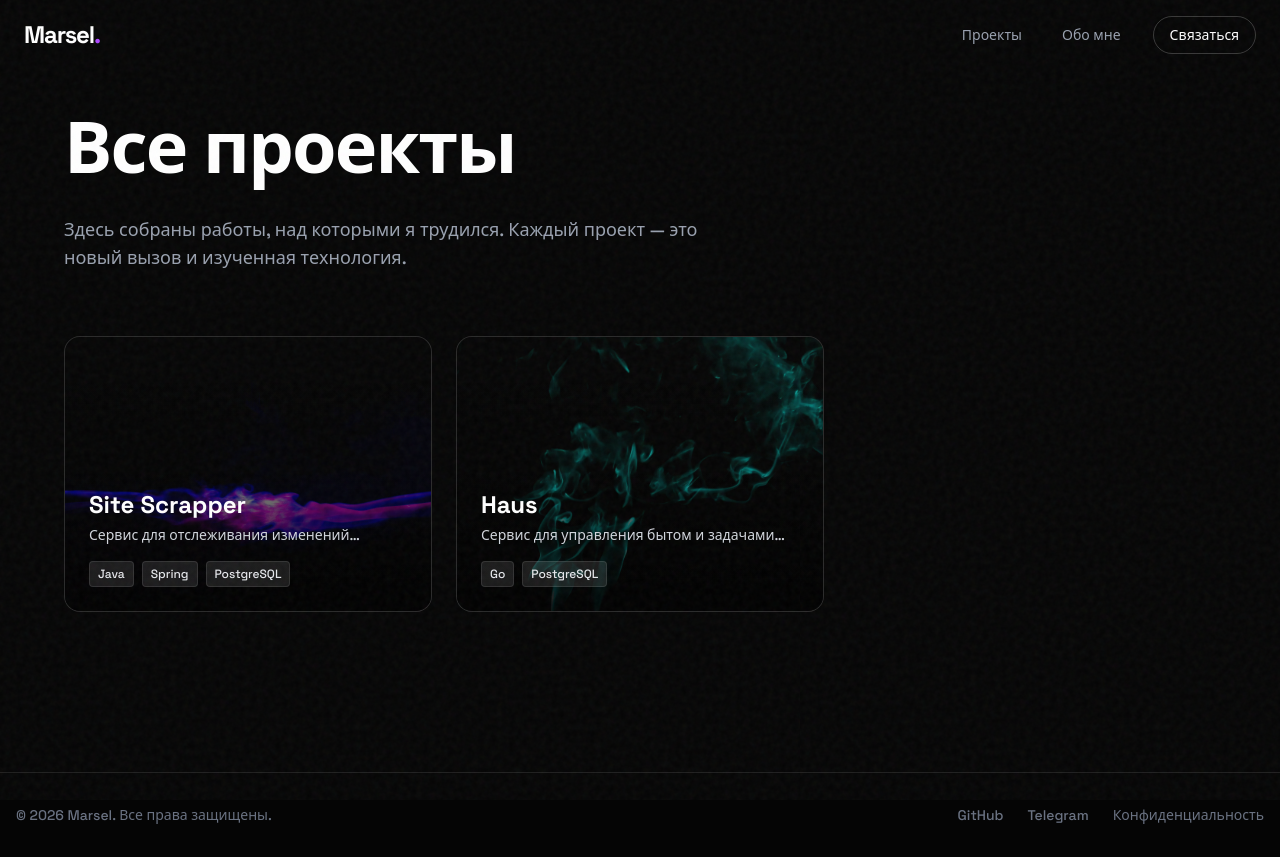
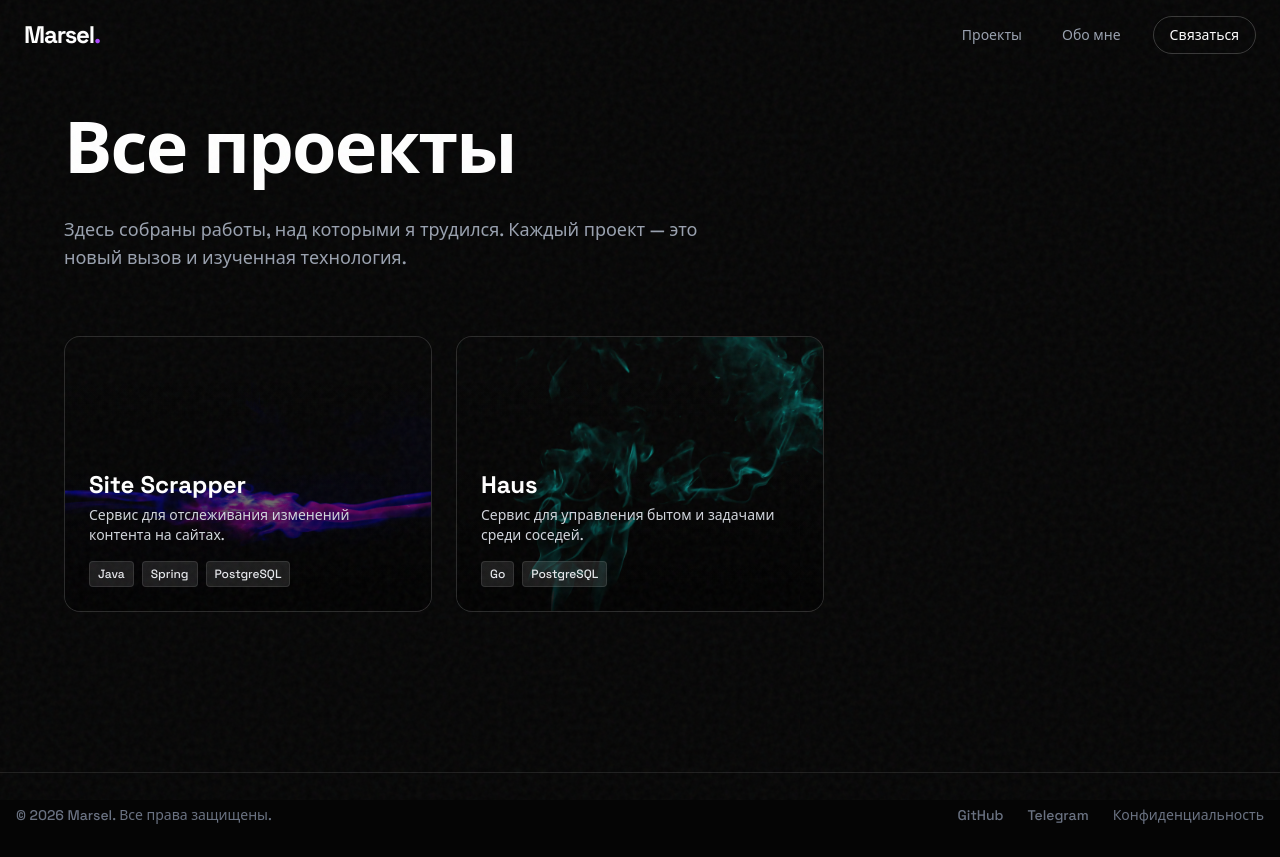
Before and after one commit to gmars1/portfolio, a SvelteKit app: page /projects in a window 1280 px wide. Built offline with nearby package versions, Linux system fonts and the light colour scheme.

Commit message:
refactor: share project cards across portfolio pages

```diff
--- /dev/null
+++ b/src/lib/components/ProjectCard.svelte
@@ -0,0 +1,48 @@
+<script lang="ts">
+	import { asset, resolve } from '$app/paths';
+	import type { Project } from '$lib/data/projects';
+
+	let {
+		project,
+		showTechnologies = false,
+		heading = 'h3'
+	}: {
+		project: Project;
+		showTechnologies?: boolean;
+		heading?: 'h2' | 'h3';
+	} = $props();
+</script>
+
+<a
+	href={resolve(`/projects/${project.slug}/`)}
+	class="group relative block aspect-[4/3] overflow-hidden rounded-2xl border border-white/10 bg-white/5 transition-colors duration-500 hover:border-purple-500/50 focus-visible:border-purple-400"
+>
+	<img
+		src={asset(project.image)}
+		alt=""
+		loading="lazy"
+		decoding="async"
+		width="1280"
+		height="720"
+		class="absolute inset-0 h-full w-full object-cover opacity-70 transition-[transform,opacity] duration-700 group-hover:scale-105 group-hover:opacity-100"
+	/>
+	<div class="absolute inset-0 bg-gradient-to-t from-black/90 via-black/30 to-transparent"></div>
+	<div class="absolute bottom-0 left-0 w-full p-6">
+		<svelte:element
+			this={heading}
+			class="mb-1 text-2xl font-bold text-white transition-colors group-hover:text-purple-400"
+		>
+			{project.title}
+		</svelte:element>
+		<p class="line-clamp-2 text-sm text-gray-300">{project.description}</p>
+		{#if showTechnologies}
+			<ul class="mt-4 flex flex-wrap gap-2" aria-label="Технологии проекта">
+				{#each project.technologies.slice(0, 3) as tech (tech)}
+					<li class="rounded border border-white/10 bg-white/10 px-2 py-1 text-xs text-gray-200">
+						{tech}
+					</li>
+				{/each}
+			</ul>
+		{/if}
+	</div>
+</a>
--- a/src/routes/+page.svelte
+++ b/src/routes/+page.svelte
@@ -1,9 +1,10 @@
 <script lang="ts">
+	import ProjectCard from '$lib/components/ProjectCard.svelte';
 	import AnimatedSection from '$lib/components/AnimatedSection.svelte';
 	import NeuralyzerTrap from '$lib/components/NeuralyzerTrap.svelte';
 	import SkillsTicker from '$lib/components/SkillsTicker.svelte';
 	import { projects } from '$lib/data/projects';
-	import { asset, resolve } from '$app/paths';
+	import { resolve } from '$app/paths';
 </script>
 
 <svelte:head>
@@ -77,31 +78,7 @@
 	<div class="grid grid-cols-1 gap-6 md:grid-cols-2 lg:grid-cols-3">
 		{#each projects as project, i (project.slug)}
 			<AnimatedSection delay={i * 100}>
-				<a
-					href={resolve(`/projects/${project.slug}/`)}
-					class="group relative block aspect-[4/3] overflow-hidden rounded-2xl border border-white/10 bg-white/5 transition-all duration-500 hover:border-purple-500/50"
-				>
-					<img
-						src={asset(project.image)}
-						alt={project.title}
-						loading="lazy"
-						decoding="async"
-						width="800"
-						height="600"
-						class="absolute inset-0 h-full w-full object-cover opacity-70 transition-all duration-700 group-hover:scale-105 group-hover:opacity-100"
-					/>
-					<div
-						class="absolute inset-0 bg-gradient-to-t from-black/90 via-black/30 to-transparent"
-					></div>
-					<div class="absolute bottom-0 left-0 w-full p-6">
-						<h3
-							class="mb-1 text-2xl font-bold text-white transition-colors group-hover:text-purple-400"
-						>
-							{project.title}
-						</h3>
-						<p class="line-clamp-1 text-sm text-gray-300">{project.description}</p>
-					</div>
-				</a>
+				<ProjectCard {project} />
 			</AnimatedSection>
 		{/each}
 	</div>
--- a/src/routes/projects/+page.svelte
+++ b/src/routes/projects/+page.svelte
@@ -1,7 +1,7 @@
 <script lang="ts">
+	import ProjectCard from '$lib/components/ProjectCard.svelte';
 	import AnimatedSection from '$lib/components/AnimatedSection.svelte';
 	import { projects } from '$lib/data/projects';
-	import { asset, resolve } from '$app/paths';
 </script>
 
 <svelte:head>
@@ -25,41 +25,7 @@
 	<div class="grid grid-cols-1 gap-6 md:grid-cols-2 lg:grid-cols-3">
 		{#each projects as project, i (project.slug)}
 			<AnimatedSection delay={i * 100}>
-				<a
-					href={resolve(`/projects/${project.slug}/`)}
-					class="group relative block aspect-[4/3] overflow-hidden rounded-2xl border border-white/10 bg-white/5 transition-all duration-500 hover:border-purple-500/50"
-				>
-					<img
-						src={asset(project.image)}
-						alt={project.title}
-						loading="lazy"
-						decoding="async"
-						width="800"
-						height="600"
-						class="absolute inset-0 h-full w-full object-cover opacity-70 transition-all duration-700 group-hover:scale-105 group-hover:opacity-100"
-					/>
-					<div
-						class="absolute inset-0 bg-gradient-to-t from-black/90 via-black/30 to-transparent"
-					></div>
-					<div class="absolute bottom-0 left-0 w-full p-6">
-						<h3
-							class="mb-1 text-2xl font-bold text-white transition-colors group-hover:text-purple-400"
-						>
-							{project.title}
-						</h3>
-						<p class="line-clamp-1 text-sm text-gray-300">{project.description}</p>
-
-						<div class="mt-4 flex flex-wrap gap-2">
-							{#each project.technologies.slice(0, 3) as tech (tech)}
-								<span
-									class="rounded border border-white/10 bg-white/10 px-2 py-1 text-xs text-gray-200"
-								>
-									{tech}
-								</span>
-							{/each}
-						</div>
-					</div>
-				</a>
+				<ProjectCard {project} showTechnologies heading="h2" />
 			</AnimatedSection>
 		{/each}
 	</div>
```
